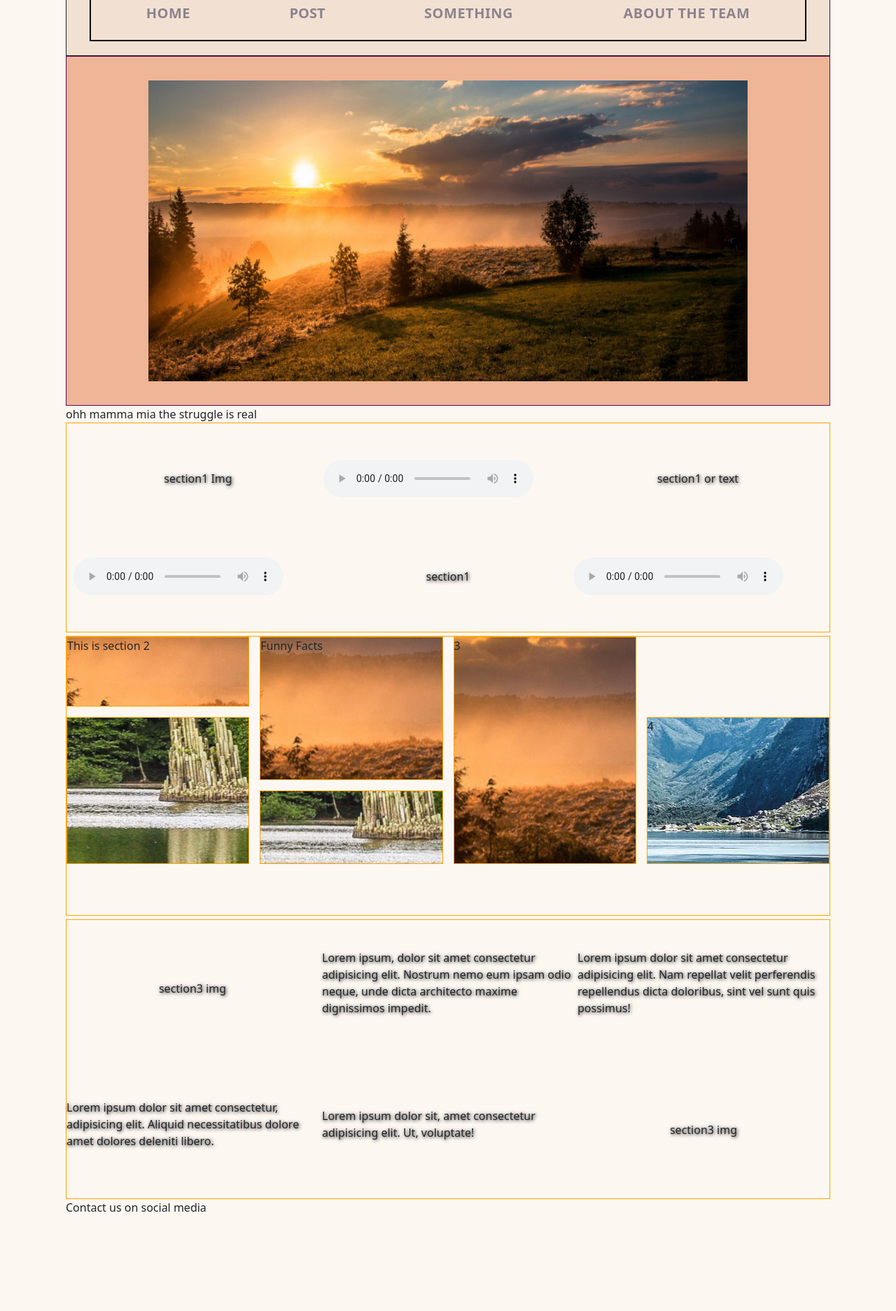
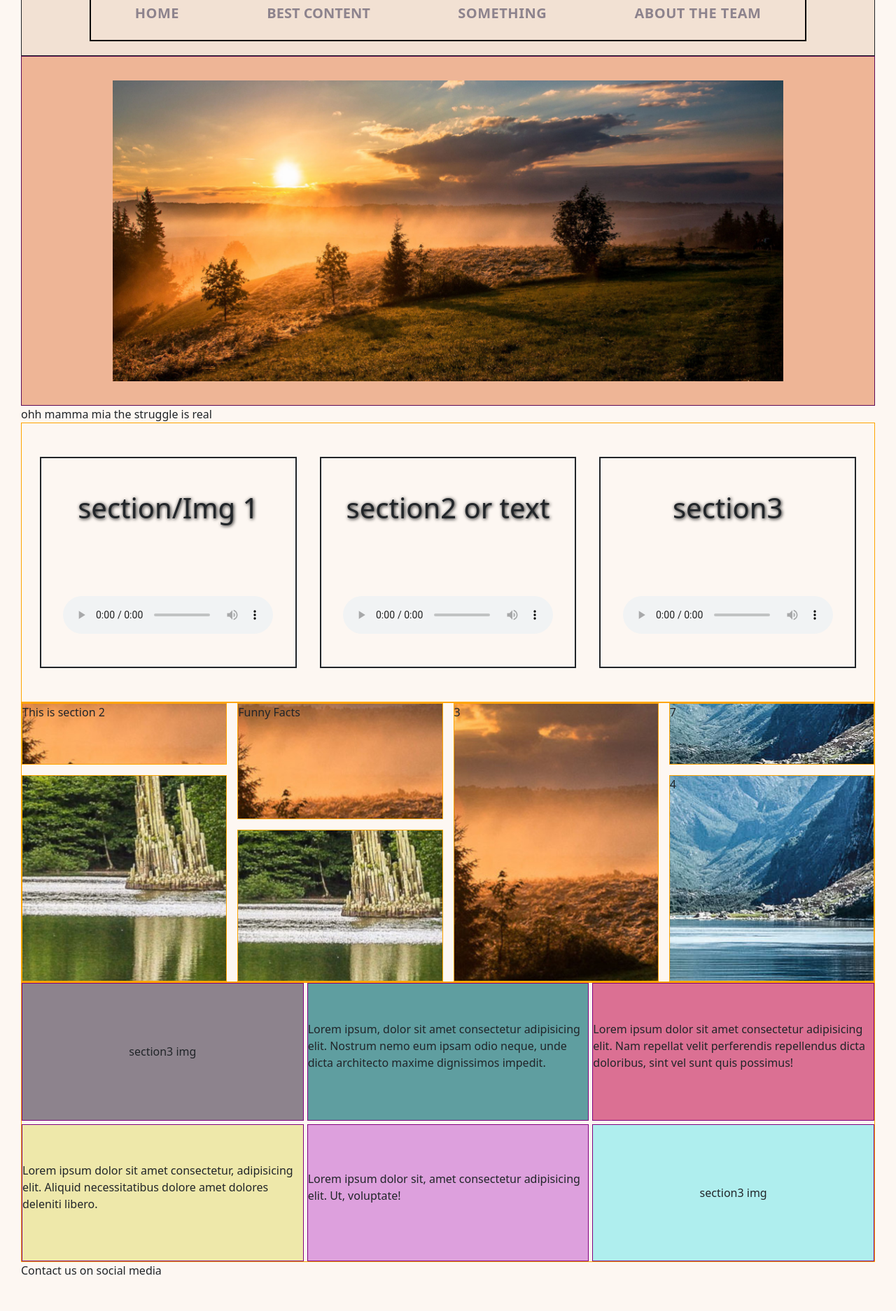
Before and after one commit to Gabita778/Mommy-tells-blog, a website built with Parcel: page src/index.html in a window 1280 px wide. Shown: the part 144-2018 px from the top of the page at 70% size. Before the commit the page ends 1928 px from the top, so only its background shows below. Built offline with nearby package versions, Linux system fonts and the light colour scheme.

Commit message:
media querys set

```diff
--- a/src/index.html
+++ b/src/index.html
@@ -19,25 +19,25 @@
             <span class="icon"></span>
         </label>
         <nav>
-
             <div class="logo">
                 <h1>h mamma mia!</h1>
             </div>
-            <div class="nav">
-                <div class="togo handy"> <img src="./images/logo.png" alt=""><a href="index.html"></a></div>
-                <a class="home" href="#" target="_blank">Home</a>
-                <div class="dropdown">
-                    <div class="dropbtn handy"><b>Post</b></div>
-                    <div class="dropdown-content">
-                        <a href="#"> <img src="https://picsum.photos/100" alt="">Cameroon</a>
-                        <a href="#"><img src="https://picsum.photos/100" alt="">Hong Kong</a>
-                        <a href="#"><img src="https://picsum.photos/100" alt="">Kenia</a>
-                        <a href="#"><img src="https://picsum.photos/100" alt="">Venezuela</a>
+            <ul class="nav">
+                <li class="togo handy"> <img src="./images/logo.png" alt=""><a href="index.html"></a></li>
+                <li> <a class="home" href="#" target="_blank">Home</a></li>
+                <li>
+                    <div class="dropbtn handy"><b>Best content</b>
+                        <div class="dropdown-content">
+                            <a href="#"> <img src="https://picsum.photos/100" alt="">Cameroon</a>
+                            <a href="#"><img src="https://picsum.photos/100" alt="">Hong Kong</a>
+                            <a href="#"><img src="https://picsum.photos/100" alt="">lkijuhzgtf</a>
+                            <a href="#"><img src="https://picsum.photos/100" alt="">Venezuela</a>
+                        </div>
                     </div>
-                </div>
-                <a  class="handy" href="#" target="_blank">Something</a>
-                <a class="handy" href="#" target="_blank">About the team</a>
-            </div>
+                </li>
+                <li> <a class="handy post" href="#" target="_blank">Something</a></li>
+                <li> <a class="handy post" href="#" target="_blank">About the team</a></li>
+            </ul>
         </nav>
     </header>
 
@@ -55,12 +55,12 @@
 
     <section class="container09">
 
-        <div>section1 Img</div>
-        <audio controls src="Audio/baby-crying-64996.mp3"> </audio>
-        <div>section1 or text</div>
-        <audio controls src="Audio/babyshouting-32047.mp3"> </audio>
-        <div>section1</div>
-        <audio controls src="Audio/baby-crying-64996.mp3"> </audio>
+        <div><h1>section/Img 1</h1>
+        <audio controls src="Audio/baby-crying-64996.mp3"> </audio></div>
+        <div><h1>section2 or text</h1>
+        <audio controls src="Audio/babyshouting-32047.mp3"> </audio></div>
+        <div><h1>section3</h1>
+        <audio controls src="Audio/baby-crying-64996.mp3"> </audio></div>
 
     </section>
 
@@ -73,16 +73,28 @@
         <div class="pic4">4</div>
         <div class="pic5">5</div>
         <div class="pic6">6</div>
+        <div class="pic7">7</div>
 
     </section>
 
 
     <section class="container11">
         <div>section3 img</div>
-        <div><p>Lorem ipsum, dolor sit amet consectetur adipisicing elit. Nostrum nemo eum ipsam odio neque, unde dicta architecto maxime dignissimos impedit.</p></div>
-        <div><p>Lorem ipsum dolor sit amet consectetur adipisicing elit. Nam repellat velit perferendis repellendus dicta doloribus, sint vel sunt quis possimus!</p></div>
-        <div><p>Lorem ipsum dolor sit amet consectetur, adipisicing elit. Aliquid necessitatibus dolore amet dolores deleniti libero.</p></div>
-        <div><p>Lorem ipsum dolor sit, amet consectetur adipisicing elit. Ut, voluptate!</p></div>
+        <div>
+            <p>Lorem ipsum, dolor sit amet consectetur adipisicing elit. Nostrum nemo eum ipsam odio neque, unde dicta
+                architecto maxime dignissimos impedit.</p>
+        </div>
+        <div>
+            <p>Lorem ipsum dolor sit amet consectetur adipisicing elit. Nam repellat velit perferendis repellendus dicta
+                doloribus, sint vel sunt quis possimus!</p>
+        </div>
+        <div>
+            <p>Lorem ipsum dolor sit amet consectetur, adipisicing elit. Aliquid necessitatibus dolore amet dolores
+                deleniti libero.</p>
+        </div>
+        <div>
+            <p>Lorem ipsum dolor sit, amet consectetur adipisicing elit. Ut, voluptate!</p>
+        </div>
         <div>section3 img</div>
     </section>
 
--- a/src/styles/main.scss
+++ b/src/styles/main.scss
@@ -26,7 +26,7 @@
 }
 
 body {
-  width: 90%;
+  width: 100%;
   margin: auto;
   padding: 30px;
   background-color: variables.$tertiary;
@@ -84,28 +84,18 @@ header {
       margin: 1.5em;
       cursor: pointer;
     }
+
+    .dropdown-content{
+      a{
+        display: flex;
+        flex-direction: column;
+      }
+    }
   }
 }
 
 header label span::before {
   content: "\f0c9";
-}
-
-header nav {
-  display: block;
-}
-
-header nav a {
-  display: block;
-  padding: 1rem;
-  background-color: var(--salmon);
-}
-
-header a {
-  text-decoration: none;
-  color: #fff;
-  font-weight: bold;
-  font-size: 1.2rem;
 }
 
 header nav {
@@ -123,24 +113,43 @@ header input:checked + label span::before {
 @media (max-width: 700px) {
 
   header{
+
     h1{
       display: none;
     }
+
     .nav{
       .home{
         display: none;
       }
 
+      .togo{
+        margin-top: -1em;
+      }
+
       .handy{
-        margin-left: 3em;
+        margin-left: 2em;
 
       }
 
-      .dropbtn{
+      li .dropbtn{
       // background-color: aqua;
-      margin-top: 80px;
-      margin-left: -18px;
+      margin-top: 5em;
+      margin-left: -2.8em;
     }
+
+      .dropbtn:hover .dropdown-content {
+        display: flex;
+        flex-direction: column;
+        align-items: center;
+        width: 100%;
+        height: 100%;
+        top: 13em;
+        left: 0;
+        background-color: variables.$primary;
+
+      }
+
     }
   }
 
@@ -220,7 +229,7 @@ a:hover:after {
 
 .dropdown-content a {
   color: black;
-  padding: 10px;
+  padding: 0;
   text-decoration: none;
   display: block;
   text-align: left;
@@ -235,7 +244,7 @@ a:hover:after {
   background-color: inherit;
   font-family: inherit;
   margin: 0;
-  /* border-left: 1px solid red; */
+//  border-left: 1px solid red;
 }
 
 .dropbtn:hover {
@@ -246,11 +255,11 @@ a:hover:after {
   display: none;
   position: absolute;
   background-color:hsla(21, 85%, 71%, 0.475);
-  width: 86.8vw;
+  width: 100%;
   height: 20vh;
-  top: 22px;
-  left: -29.5vw;
-  margin: auto;
+  top:10em;
+  left: 0;
+  // margin: auto;
   z-index: 10;
 }
 
@@ -259,7 +268,7 @@ a:hover:after {
   border-left: none;
 }
 
-.dropdown:hover .dropdown-content {
+ li .dropbtn:hover .dropdown-content {
   display: flex;
   align-items: center;
   justify-content: space-evenly;
@@ -326,87 +335,173 @@ a:hover:after {
 
 // Pikchu's section
 
-.container09{
+.container09 {
 
   border: 1px solid orange;
-  margin: 0 auto;
+  margin: auto;
   padding: 10px;
-  height: 300px;
+  height: 50vh;
   grid-gap: 1px;
   display: grid;
   justify-content: space-between;
   align-items: center;
   grid-template-columns: 1fr 1fr 1fr;
 
+  div {
+    border: 2px solid;
+    height: 80%;
+    margin: 0 1em;
+    display: grid;
+    place-items: center;
+    text-shadow: 1px 1px 5px black;
+  }
+
+  @media (max-width:700px) {
+    display: grid;
+    grid-template-columns: auto;
+    grid-template-rows: auto;
+  }
+
 }
 
 .container10 {
   display: grid;
   border: 1px solid orange;
-    margin: 5px 0;
-    height: 400px;
-    grid-template-columns: repeat(4,1fr);
-    grid-template-rows: 100px 90px 25px 25px 25px;
+  margin: auto;
+  height: 50vh;
+  grid-template-columns: repeat(4, 1fr);
+  grid-template-rows: auto;
   grid-gap: 15px;
 
-}
-
-.container10 div{
+  div {
     border: 1px solid orange;
     background-position: center;
     background-repeat: no-repeat;
 
   }
 
+  @media (max-width:700px) {
+      width: 100%;
+      height: 200vh;
+      display: grid;
+    grid-template-columns: repeat(4, 1fr);
+    grid-template-rows: auto;
+
+}
+}
+
 .pic1{
   background-image: url(../images/1.jpg);
   grid-column: 1/2;
+
+  @media (max-width:700px) {
+    grid-column: 1/5;
+    grid-row: 1/6;
+  }
 }
 
 .pic2{
   background-image: url(../images/1.jpg);
   grid-column: 2/3;
   grid-row: 1/3;
+
+  @media (max-width:700px) {
+    grid-column: 1/5;
+    grid-row: 6/11;
+  }
 }
 
 .pic3{
   background-image: url(../images/1.jpg);
   grid-column: 3/4;
   grid-row:1/6;
+
+  @media (max-width:700px) {
+    grid-column: 1/5;
+    grid-row: 11/16;
+  }
 }
 
 .pic4{
   background-image: url(../images/3.jpg);
   grid-column: 4/5;
   grid-row:2/6;
+
+  @media (max-width:700px) {
+    grid-column: 1/5;
+    grid-row: 16/21;
+  }
 }
 
 .pic5{
   background-image: url(../images/2.jpg);
   grid-column: 1/2;
   grid-row:2/6;
+
+  @media (max-width:700px) {
+    grid-column: 1/5;
+    grid-row: 21/26;
+  }
 }
 
 .pic6{
   background-image: url(../images/2.jpg);
   grid-column: 2/3;
   grid-row:3/6;
+
+  @media (max-width:700px) {
+    grid-column: 1/5;
+    grid-row: 26/31;
+  }
 }
 
-.container11{
+.pic7{
+  background-image: url(../images/3.jpg);
+
+  @media (max-width:700px) {
+    grid-column: 1/5;
+    grid-row: 31/36;
+  }
+}
+
+.container11 {
   border: 1px solid orange;
-  margin: 0 auto;
-  height: 400px;
+  margin: auto;
+  height: 50vh;
   grid-gap: 5px;
   display: grid;
   grid-template-columns: 1fr 1fr 1fr;
   grid-template-rows: 1fr 1fr;
+
+  div {
+    border: 1px solid purple;
+    display: grid;
+    place-items: center;
   }
 
-.container11 div,
-.container09 div{
+  div:nth-child(1){
+    background-color: var(--primary);
+  }
+  div:nth-child(2){
+    background-color: cadetblue;
+  }
+  div:nth-child(3){
+    background-color: palevioletred;
+  }
+  div:nth-child(4){
+    background-color: palegoldenrod;
+  }
+  div:nth-child(5){
+    background-color: plum;
+  }
+  div:nth-child(6){
+    background-color: paleturquoise;
+  }
+
+  @media (max-width:700px) {
     display: grid;
-  place-items: center;
-  text-shadow: 1px 1px 5px black;
-  font-size: 1rem;
+    grid-template-columns: auto;
+    grid-template-rows: auto;
+
   }
+}
```
Lines whose indentation alone changed are shown as unchanged.
